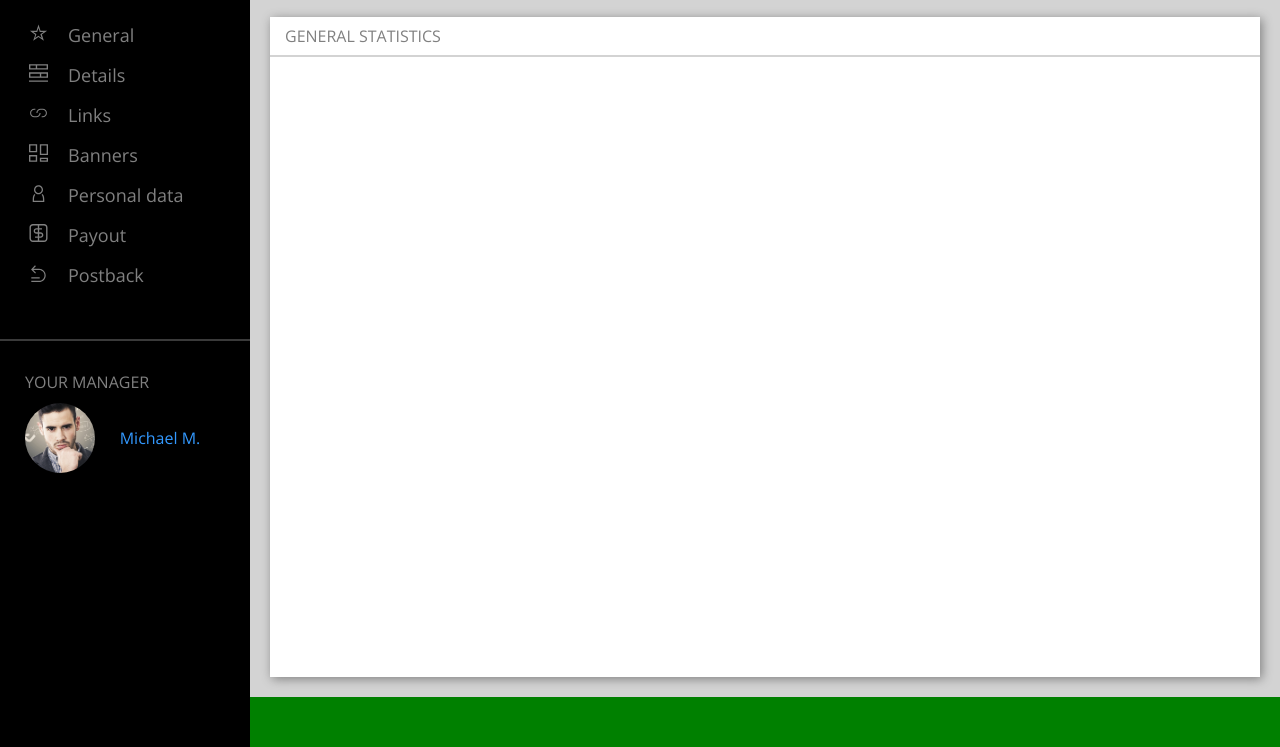
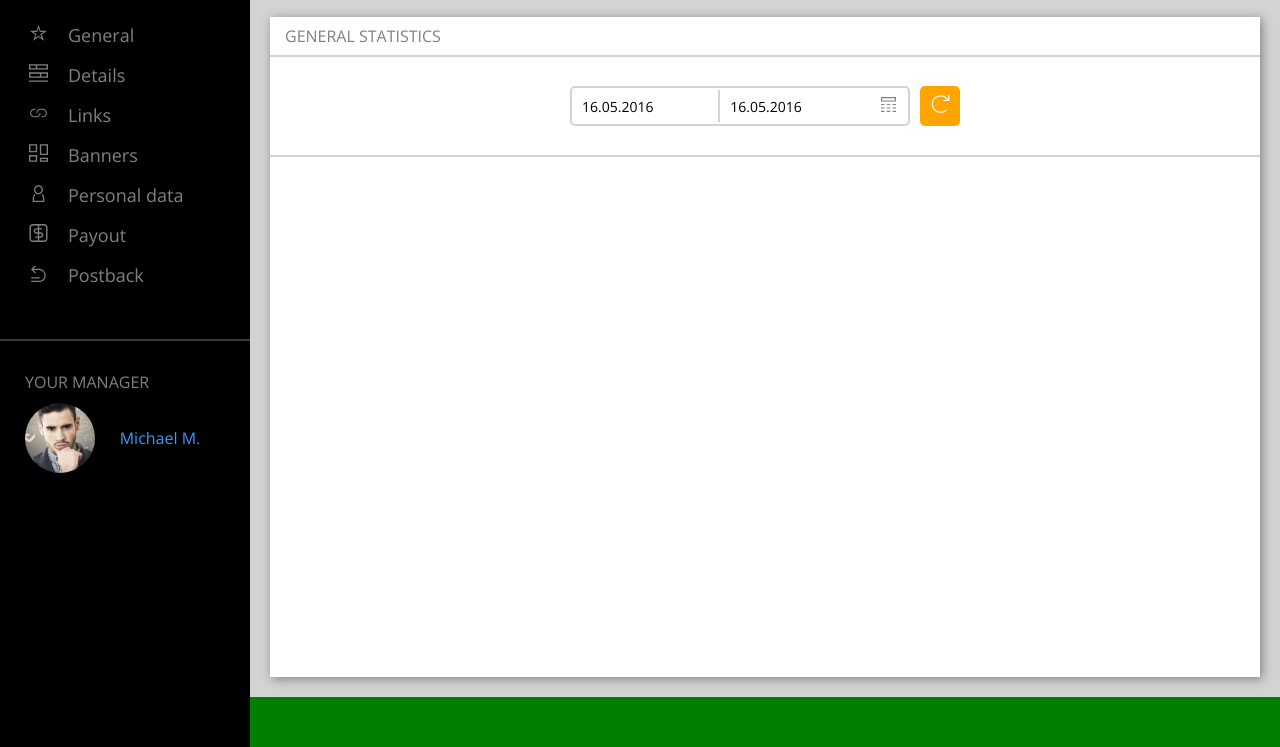
Before and after one commit to jacekawozniak/banners-links, a website: page index.html in a window 1280 px wide. Shown: the part 53-800 px from the top of the page. Drawn offline with nearby package versions, Linux system fonts and the light colour scheme.

Commit message:
Add dates section with styles

```diff
--- a/css/style.css
+++ b/css/style.css
@@ -245,6 +245,76 @@ header {
 	color: grey;
 }
 
+.stat-dates {
+	width: 100%;
+	height: 100px;
+	border-bottom: 2px solid lightgrey;
+	display: flex;
+	align-items: center;
+	justify-content: center;
+	color: grey;
+}
+
+.dates {
+	height: 40px;
+	width: 340px;
+	border: 2px solid lightgrey;
+	border-radius: 5px;
+	display: flex;
+	align-items: center;
+}
+
+.date1 {
+	width: 150px;
+	height: 32px;
+	border-right: 2px solid lightgrey;
+	display: flex;
+	align-items: center;
+	padding-left: 10px;
+	font-size: 14px;
+	color: black;
+}
+
+.date2 {
+	width: 150px;
+	height: 32px;
+	display: flex;
+	align-items: center;
+	padding-left: 10px;
+	font-size: 14px;
+	color: black;
+}
+
+.calendar {
+	width: 40px;
+	height: 32px;
+	display: flex;
+	align-items: center;
+	justify-content: center;
+}
+
+.calendar-icon {
+	width: 15px;
+	height: 15px;
+}
+
+.refresh {
+	height: 40px;
+	width: 40px;
+	border-radius: 5px;
+	background-color: orange;
+	margin-left: 10px;
+	display: flex;
+	align-items: center;
+	justify-content: center;
+}
+
+.refresh-icon {
+	width: 40px;
+	height: 40px;
+	padding: 10px;
+}
+
 .lowercontent {
 	background-color: green;
 	display: flex;
--- a/index.html
+++ b/index.html
@@ -117,6 +117,30 @@
 			<div class="uppercontent">
 				<div class="statistics">
 					<div class="stat-label">GENERAL STATISTICS</div>
+					<div class="stat-dates">
+						<div class="dates">
+							<div class="date1">16.05.2016</div>
+							<div class="date2">16.05.2016</div>
+							<div class="calendar">
+								<a href="#">
+									<svg class="calendar-icon" version="1.1" id="Layer_1" xmlns="http://www.w3.org/2000/svg" xmlns:xlink="http://www.w3.org/1999/xlink" x="0px" y=	"0px"
+										viewBox="0 0 13 13" style="enable-background:new 0 0 13 13;" xml:space="preserve" fill="grey">
+											<path d="M0,0v4h13V0H0z M12,3H1V1h11V3z M0,7h3V6H0V7z M5,7h3V6H5V7z M10,7h3V6h-3V7z M0,10h3V9H0V10z M5,10h3V9H5V10z M10,10h3V9
+												h-3V10z M0,13h3v-1H0V13z M5,13h3v-1H5V13z M10,13h3v-1h-3V13z"/>
+									</svg>
+								</a>
+							</div>
+						</div>
+						<div class="refresh">
+							<a href="#">
+								<svg class="refresh-icon" version="1.1" id="Layer_1" xmlns="http://www.w3.org/2000/svg" xmlns:xlink="http://www.w3.org/1999/xlink" x="0px" y="0px"
+									viewBox="0 0 16 17" style="enable-background:new 0 0 16 17;" xml:space="preserve" fill="white">
+										<path d="M11,6h5V1h-1v3.3l-1.2-1.1c-2.9-2.9-7.7-2.9-10.6,0c-2.9,2.9-2.9,7.7,0,10.6C4.7,15.3,6.6,16,8.5,16s3.8-0.7,5.3-2.2
+											l-0.7-0.7c-2.5,2.5-6.7,2.5-9.2,0c-2.5-2.5-2.5-6.7,0-9.2c2.5-2.5,6.7-2.5,9.2,0L14.2,5H11V6z"/>
+								</svg>
+							</a>
+						</div>
+					</div>
 				</div>
 			</div>
 			<div class="lowercontent"></div>
```
